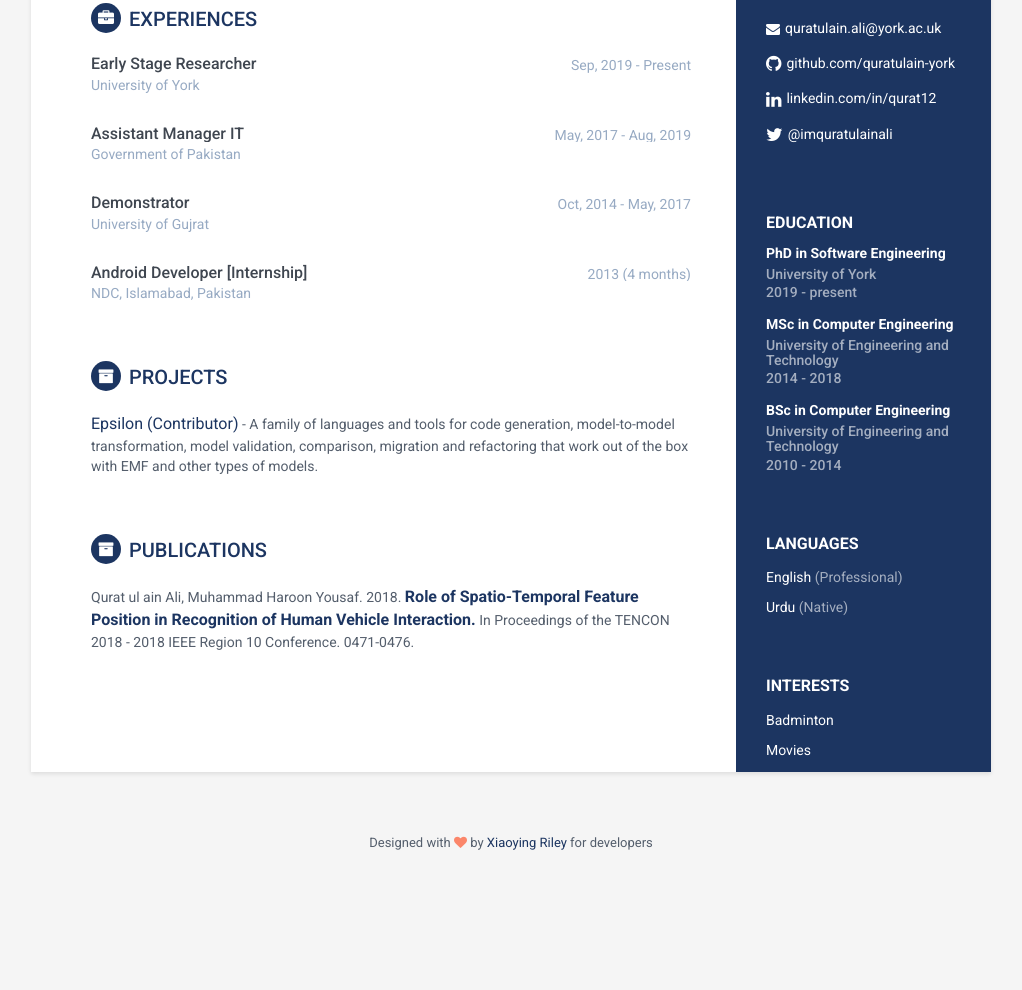
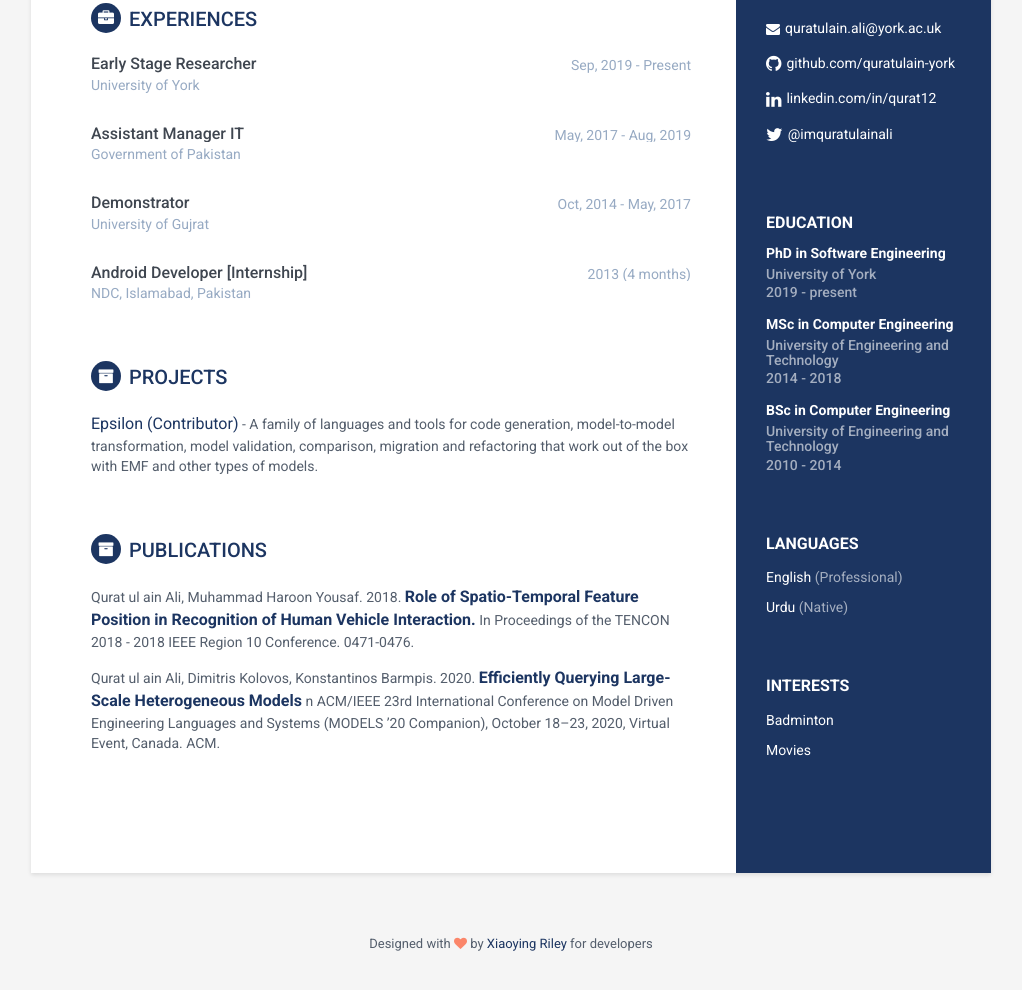
Before and after one commit to quratulain-ali/previous-website, a plain HTML site: page index.html in a window 1280 px wide. Shown: the part 295-1285 px from the top of the page, without its empty margins (129-1151 px from the left). Before the commit the page ends 1209 px from the top, so only its background shows below. Drawn offline with Linux system fonts and the light colour scheme.

Commit message:
Update index.html

```diff
--- a/index.html
+++ b/index.html
@@ -173,6 +173,13 @@
                     0471-0476.
                     <!--<span class="project-tagline"><a href="https://doi.org/10.1145/3358501.3361238">DOI:10.1145/3358501.3361238</a></span>
                     --></div><!--//item-->
+                <div class="item">
+                    Qurat ul ain Ali, Dimitris Kolovos, Konstantinos Barmpis.
+                    2020.
+                    <span class="project-title"><b><a href="https://doi.org/10.1145/3417990.3420207">Efficiently Querying Large-Scale Heterogeneous Models</a></b></span>
+                    n ACM/IEEE 23rd International Conference on Model Driven Engineering Languages and Systems (MODELS ’20 Companion), October 18–23, 2020, Virtual Event, Canada. ACM.
+                    <!--<span class="project-tagline"><a href="https://doi.org/10.1145/3358501.3361238">DOI:10.1145/3358501.3361238</a></span>
+                    --></div><!--//item-->
             </section><!--//section-->
 
             <!--
```
